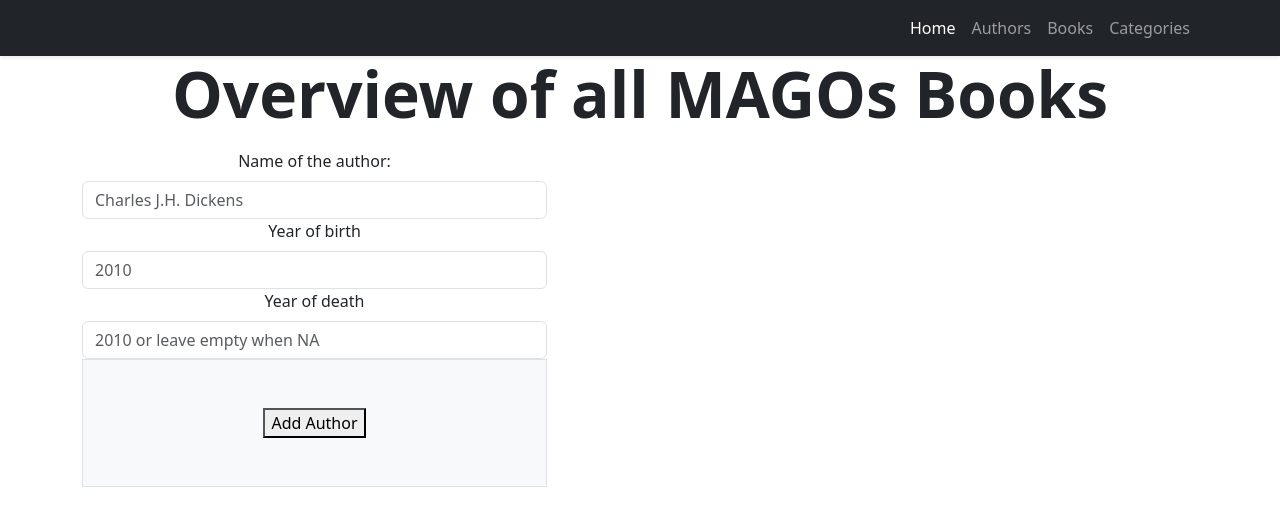
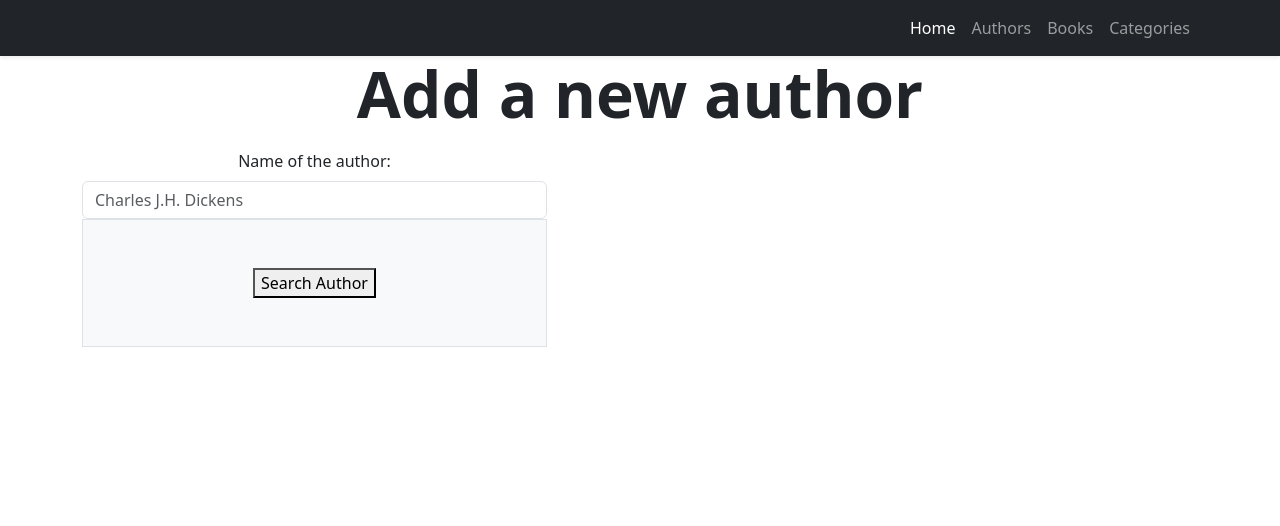
Before and after one commit to El-Mago01/Digital_Library, a Flask app: page /add_author in a window 1280 px wide. Shown: the top 526 px of the page. Run offline with Flask 3, Linux system fonts and the light colour scheme; parts of the project's set-up code (start-up, migrations or seed data) failed here and were passed over.

Commit message:
Fully function add author. Not yet unit tested

```diff
--- a/app.py
+++ b/app.py
@@ -1,6 +1,8 @@
-from flask import Flask, request, render_template, redirect, url_for
-from flask_sqlalchemy import SQLAlchemy
+import json
+from flask import Flask, request, render_template, redirect, url_for, abort
 import os
+from data_fetcher import fetch_detailed_book_info, BookFetchException, fetch_author_info
+import data_storage as ds
 from data_models import db, Author, Book
 import logging
 
@@ -36,22 +38,6 @@ Helper functions
 -----------------------------------------------------------------------
 """
 
-def get_authors_name_and_ids()->list:
-    name_ids=[]
-    stmt = db.select(Author).order_by(Author.name.asc())
-    authors = db.session.execute(stmt).scalars().all()
-    for author in authors:
-        name_ids.append((author.name, author.author_id))
-    return name_ids
-
-def get_all_books_and_authors(direction:str="asc")->list:
-    books=[]
-    stmt = db.select(Book, Author).join(Author, Book.author_id == Author.author_id,).order_by(Book.title.asc())
-    result = db.session.execute(stmt).all()
-    for book, author in result:
-        print(f"{book.title} - {author.name}")
-        books.append((book.title, author.name, book.publication_year))
-    return books
 
 """
 Routes
@@ -60,39 +46,149 @@ Routes
 @app.route('/', methods=['GET'])
 def home():
 
-    all_books = get_all_books_and_authors()
+    all_books = ds.get_all_books_and_authors()
     print(type(all_books))
     for book in all_books:
+        book_details=fetch_detailed_book_info(book[0], book[1])
+
         print(type(book))
-    return render_template('home.html', app_name=app_name, all_books=all_books)
-
-
+    return render_template('home.html',
+                           app_name=app_name,
+                           all_books=all_books,
+                           current_function="Current books in MAGO Library",
+                           )
 
 
 @app.route('/add_author', methods=['POST','GET'])
 def add_author():
+    """
+    This route enables the user to add a new author. The 1st time this route is accessed is when
+    the user selects on the Add Author menu item. This is a GET request and the user receives the
+    add_author.html file without any data prefilled
+    The 2nd time this route is accessed is when the user filled in a name and submits it. This
+    results the reception of a POST request with the "author_name" fulfilled. Upon reception 3 things
+    will need to happen:
+    1. The DB is checked to see if a similar name is already stored. If it is, the similar_authors value is
+    filled with the similar names already stored in Author.
+    If this is the case, the add_author.html is prefilled with the list of similar_authors and the author_name
+    is stored in save_author_name and forwarded to a hidden field
+    saved_author_name
+    2.
+    request
+    :return:
+    """
+    # 1st REQUEST, a GET request
     if request.method == 'GET':
         logging.info("Adding Author with GET request")
-        return render_template('add_author.html')
+        return render_template('add_author.html',
+                                possible_authors=[],
+                                saved_author_name="",
+                                similar_authors=[],
+                                current_function="Add a new author",
+                                author_not_found = False
+                               )
+
     logging.info("Adding Author with POST request")
+    saved_author_name = request.form.get('saved_author_name', "")
     author_name = request.form.get('author_name',"")
-    author_birth_date = request.form.get('birth_year',"")
-    author_death_date = request.form.get('death_year',"")
+    print("author_name", author_name)
+    print("saved_author_name", saved_author_name)
+
+    # 2nd REQUEST, a POST request
+    if len(saved_author_name) == 0 and len(author_name) != 0:
+        similar_stored_authors = ds.check_author_name_already_in_db(author_name)
+        # 2 Options here, either there are similar_stored_authors or not.
+        # If similar authors are found in the DB, the user will receive an adjusted
+        # add_author.html where it can either select an existing name, or a name from the
+        # possible authors found on the open library. If there are no similar_authors found
+        # The user will only receive the possible author selection
+
+        possible_authors = fetch_author_info(author_name)
+        author_not_found = True
+        if len(possible_authors) != 0:
+            author_not_found = False
+        return render_template('add_author.html',
+                               possible_authors=possible_authors,
+                               saved_author_name=author_name,
+                               similar_authors=similar_stored_authors,
+                               current_function="Add a new author",
+                               author_not_found=author_not_found
+                               )
+    # 3rd REQUEST, a POST request
+    # Here there are 3 cases for entering this stage:
+    # 1. The user selected 1 of the possible authors. In that case, store the selected author fields in the DB
+    # 2. The user entered a new author_name. In that case, it should be handled as if the user entered in this stage
+    #    is treated like it would be the 2nd REQUEST (POST)
+    # 3. The user selected one of the already stored authors
+    if len(author_name) != 0: # The user changed the wanted author name (case 2)
+        similar_stored_authors = ds.check_author_name_already_in_db(author_name)
+        possible_authors = fetch_author_info(author_name)
+        author_not_found = True
+        if len(possible_authors) != 0:
+            author_not_found = False
+        return render_template('add_author.html',
+                               possible_authors=possible_authors,
+                               saved_author_name=author_name,
+                               similar_authors=similar_stored_authors,
+                               current_function="Add a new author",
+                               author_not_found=author_not_found
+                               )
+    sim_stored_author = request.form.get('sim_author_nr', "")
+    if sim_stored_author != "": # This is case 3, the user selected one of the already stored authors
+        return redirect(url_for("home"))
+
+    try:
+        # Case 1: The user selected one of the possible authors. Note, to finalize this, the possible authors need to be
+        # "getted" from the hidden input field in add_author.html called possible_authors. Note. To enable storage of
+        # a list, the list of possible authors from the 1st POST stage, is stored as json in this jinja2 variable
+        authors_string = request.form.get('possible_authors', "")
+        possible_authors = json.loads(authors_string)
+        print("forwarded possible_authors: ", possible_authors)
+        selected_author=int(request.form.get('pos_author_nr',-1))
+        print("This is the final selected author", selected_author, possible_authors[selected_author]['name'])
+    except:
+        ValueError("Invalid return input provided by the add_author.html form")
+        abort(500, description="return input provided by the add_author.html form is not an integer")
     received_author = Author(
-        name=author_name,
-        birth_date=author_birth_date,
-        death_date=author_death_date
+        name=possible_authors[selected_author]['name'],
+        birth_date=possible_authors[selected_author].get('birth_date',"-"),
+        death_date=possible_authors[selected_author].get('death_date',"-"),
+        key=possible_authors[selected_author].get('key',"")
     )
     logging.info(f"This author will be stored: {received_author}")
     db.session.add(received_author)
     db.session.commit()
     return redirect(url_for("home"))
 
+@app.route('/manually_add_author', methods=['POST','GET'])
+def manually_add_author():
+    # 1st REQUEST, a GET request
+    if request.method == 'GET':
+
+        author_name = request.args.get('author_name', "")
+        logging.info(f"Adding Author with GET request for name: {author_name}")
+
+        return render_template('manually_add_author.html',
+                               current_function="Manually add a new author",
+                               saved_author_name=author_name
+                               )
+    # A post message is received. Now store the data
+    logging.info("Adding Author with POST request")
+    received_author = Author(
+        name=request.form.get('author_name', ""),
+        birth_date=request.form.get('birth_date',"-"),
+        death_date=request.form.get('death_date',"-"),
+        key=""
+    )
+    logging.info(f"This author will be stored: {received_author}")
+    db.session.add(received_author)
+    db.session.commit()
+    return redirect(url_for("home"))
 
 @app.route('/add_book', methods=['POST','GET'])
 def add_book():
     if request.method == 'GET':
-        authors=get_authors_name_and_ids()
+        authors=ds.get_authors_name_and_ids()
 
         logging.info(f"Adding a book with GET request and the following authors: {authors}")
         return render_template('add_book.html', authors=authors)
@@ -112,5 +208,16 @@ def add_book():
     db.session.commit()
     return redirect(url_for("home"))
 
+@app.errorhandler(404)
+def page_not_found(e):
+    return render_template('404.html', code=404, message=e.description), 404
+
+@app.errorhandler(500)
+def page_not_found(e):
+    return render_template('500.html', code=404, message=e.description), 500
+
+@app.errorhandler(400)
+def page_not_found(e):
+    return render_template('400.html', code=400, message=e.description), 400
 
 app.run(host='0.0.0.0', port=5000, debug=True)
--- a/data_models.py
+++ b/data_models.py
@@ -15,6 +15,7 @@ class Author(db.Model):
     __tablename__ = 'authors'
     author_id = db.Column(db.Integer, primary_key=True, autoincrement=True)
     name = db.Column(db.String)
+    key = db.Column(db.String) # This is a reference key from open library
     birth_date = db.Column(db.String)
     death_date = db.Column(db.String)
 
--- a/templates/add_author.html
+++ b/templates/add_author.html
@@ -4,24 +4,91 @@
 <title>"New Author"</title>
 {% endblock %}
 
+{% block current_function %}
+{{ current_function }}
+{% endblock %}
+
 {% block add_author %}
+
 <form action="/add_author" method="post">
+    <input
+        type="hidden"
+        name="saved_author_name"
+        value="{{ saved_author_name }}"
+    >
+
+    {% if possible_authors|length != 0%}
+    <input
+        type="hidden"
+        name="possible_authors"
+        value='{{ possible_authors | tojson }}'>
+<!--        Store the possible authors in json format-->
+
     <div class="col-sm-5">
-        <label for="authorName" class="form-label">Name of the author:</label>
-        <input type="text" class="form-control" id="authorName" name="author_name" placeholder="Charles J.H. Dickens">
+        <label for="savedAuthorName" class="form-label">Name of the author:</label>
+        <input type="text" class="form-control" id="savedAuthorName" name="author_name" placeholder="{{ saved_author_name }}">
     </div>
-    <div class="col-sm-5">
-        <label for="birthYear" class="form-label">Year of birth</label>
-        <input type="number" class="form-control" id="birthYear" name="birth_year" placeholder=2010>
-    </div>
-    <div class="col-sm-5">
-        <label for="deathYear" class="form-label">Year of death</label>
-        <input type="number" class="form-control" id="deathYear" name="death_year" placeholder="2010 or leave empty when NA">
-    </div >
+
+    {% if similar_authors | length != 0%}
+        <div class="col-sm-5 p-5 border bg-light">
+            <select class="col-sm-5 form-select" aria-label="Author" name="sim_author_nr">
+                <option selected>Open this menu with possible authors</option>
+                    {% for value, author in similar_authors %}
+                        <option value="{{ value }}">{{ author }}</option>
+                    {% endfor %}
+            </select>
+        </div>
+    {% endif %}
+
+        <div class="col-sm-5 p-5 border bg-light">
+            <select class="col-sm-5 form-select" aria-label="Author" name="pos_author_nr">
+                <option selected>Open this menu with possible authors</option>
+                    {% for author in possible_authors %}
+                        <option value="{{ author['order_number'] }}">{{ author['name'] }}</option>
+                    {% endfor %}
+            </select>
+        </div>
+
     <div class="col-sm-5 p-5 border bg-light">
         <button type="submit" value="Add-Author" >
             Add Author
         </button>
     </div>
+
+    {% else %}
+        <div class="col-sm-5">
+            <label for="authorName" class="form-label">Name of the author:</label>
+            <input type="text" class="form-control" id="authorName" name="author_name" placeholder="Charles J.H. Dickens">
+        </div>
+        <div class="col-sm-5 p-5 border bg-light">
+            <button type="submit" value="Search-Author" >
+                Search Author
+            </button>
+        </div>
+    {% endif %}
 </form>
+
+{% if author_not_found == True %}
+    <div class="col-sm-5 p-5 border bg-light">
+        <p>
+            The author <strong>{{ saved_author_name }}</strong>
+            could not be found.
+        </p>
+        <p>
+            Would you like to add this author manually?
+        </p>
+        <a href="{{ url_for('manual_add_author', author_name=saved_author_name) }}">
+            <p>DEBUG author_name: {{ author_name }}</p>
+            <button type="button">
+                Add manually
+            </button>
+        </a>
+        <a href="{{ url_for('home') }}">
+            <button type="button">
+                Abort
+            </button>
+        </a>
+    </div>
+
+{% endif %}
 {% endblock %}
--- a/templates/add_book.html
+++ b/templates/add_book.html
@@ -20,11 +20,11 @@
             <input type="text" class="form-control" id="bookTitle" name="book_title" placeholder="The title of the book">
         </div>
         <div class="mb-3 col-sm-5">
-            <label for="bookISBN" class="form-label" class="col-sm-5">ISBN number</label>
+            <label for="bookISBN" class="form-label col-sm-5">ISBN number</label>
             <input type="text" class="form-control" id="bookISBN" name="book_isbn" placeholder="The ISBN number of the book">
         </div>
             <div class="mb-3 col-sm-5">
-                <label for="publicationYear" class="col-sm-5" class="form-label">Publication year</label>
+                <label for="publicationYear" class="col-sm-5 form-label">Publication year</label>
                 <input type="number" class="form-control" id="publicationYear" name="publication_year" placeholder=2010>
             </div>
         <select class="col-sm-5 form-select" aria-label="Author" name="author_id">
--- a/templates/home.html
+++ b/templates/home.html
@@ -2,6 +2,10 @@
 
 {% block title %}
 <title>{{ app_name }}</title>
+{% endblock %}
+
+{% block current_function %}
+{{ current_function }}
 {% endblock %}
 
 {% block Latest_5 %}
--- a/templates/layout.html
+++ b/templates/layout.html
@@ -24,7 +24,10 @@
 
     <section class="hero text-center">
         <div class="container">
-            <h1 class="display-3 fw-bold">Overview of all MAGOs Books</h1>
+            <h1 class="display-3 fw-bold">
+                {% block current_function %}
+                {% endblock %}
+            </h1>
             <p class="lead mt-3">
 
             </p>
```
Also changed, not shown: data/data_fetcher.py (deleted, +0 -35 lines), data_fetcher.py (added, +126 -0 lines), data_storage.py (added, +43 -0 lines), templates/400.html (added, +10 -0 lines), templates/404.html (added, +10 -0 lines), templates/500.html (added, +10 -0 lines), templates/error.html (added, +173 -0 lines), templates/manually_add_author.html (added, +37 -0 lines), README.md.
